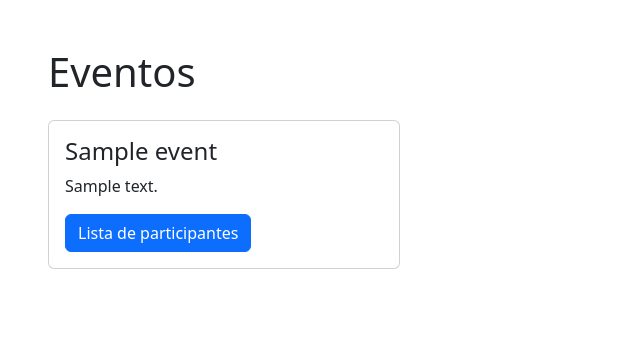
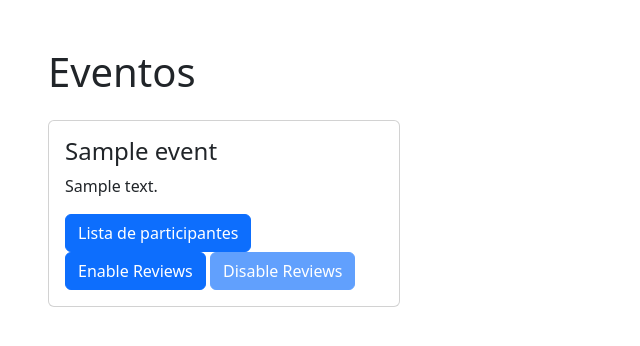
Before and after one commit to Saulix22/Ingenia, a Django app: page / in a window 1280 px wide. Shown: the part 56-402 px from the top of the page, without its empty margins (0-640 px from the left). Run offline with Django 4.2, Linux system fonts and the light colour scheme; a user stored in the database is signed in; tables that the repository leaves empty hold one stand-in row (values such as "Sample post").

Commit message:
Reviews activate management and add reviews in process

```diff
--- a/INGENIA/App/models.py
+++ b/INGENIA/App/models.py
@@ -15,6 +15,7 @@ class Event(models.Model):
     description = models.TextField()
     date = models.DateField()
     max_participants = models.PositiveIntegerField()
+    reviews_enabled = models.BooleanField(default=False)
 
     def __str__(self):
         return self.name
@@ -36,6 +37,8 @@ class Registration(models.Model):
     student = models.ForeignKey(Student, on_delete=models.CASCADE)
     passcode = models.CharField(max_length=6, default=generate_passcode, unique=True)
     attended = models.BooleanField(default=False)
+    review = models.TextField(blank=True, null=True)
+    rating = models.PositiveIntegerField(blank=True, null=True)
 
     def __str__(self):
         return f"{self.student.name} - {self.event.name}"
--- a/INGENIA/App/templates/pages/home.html
+++ b/INGENIA/App/templates/pages/home.html
@@ -19,6 +19,15 @@
                         Registrarme
                         </button>
                       </a>
+
+                      {% if event.reviews_enabled %}
+                          <a href="{% url 'add_review' event.id %}">
+                            <button type="button" class="btn btn-primary">
+                              Agregar Review
+                              </button>
+                          </a>
+                      {% endif %}
+
                       {% endif %}
 
                       {% if user.is_authenticated and user.is_superuser %}
@@ -27,7 +36,21 @@
                           Lista de participantes
                         </button>
                       </a>
+
+                      <form method="post" action="{% url 'toggle_reviews' event.id 'enable' %}" style="display: inline;">
+                          {% csrf_token %}
+                          <button type="submit" class="btn btn-primary" {% if event.reviews_enabled %} disabled {% endif %}>
+                              Enable Reviews
+                          </button>
+                      </form>
+                      <form method="post" action="{% url 'toggle_reviews' event.id 'disable' %}" style="display: inline;">
+                          {% csrf_token %}
+                          <button type="submit" class="btn btn-primary" {% if not event.reviews_enabled %} disabled {% endif %}>
+                              Disable Reviews
+                          </button>
+                      </form>
                       {% endif %}
+
                     </div>
                   </div>
 
--- a/INGENIA/App/views.py
+++ b/INGENIA/App/views.py
@@ -3,12 +3,10 @@ from django.shortcuts import render
 from django.shortcuts import render, get_object_or_404, redirect
 from django.http import HttpResponse
 from .models import Event, Student, Registration
-from .forms import EventForm, RegistrationForm
+from .forms import EventForm, RegistrationForm, ReviewForm, PasscodeForm, ToggleReviewsForm
 import csv
 import uuid, secrets, string
 from django.contrib.auth.decorators import login_required, user_passes_test
-
-
 
 
 def home(request):
@@ -95,3 +93,52 @@ def generate_passcode():
         passcode = ''.join(secrets.choice(alphabet) for _ in range(6))
         if not Registration.objects.filter(passcode=passcode).exists():
             return passcode
+
+def add_review(request, event_id):
+    event = get_object_or_404(Event, id=event_id)
+    if not event.reviews_enabled:
+        return render(request, 'pages/reviews_disabled.html', {'event': event})
+
+    registration = None
+    authenticated = False
+    passcode_form = PasscodeForm()
+    review_form = ReviewForm()
+
+    if request.method == 'POST':
+        if 'passcode' in request.POST:
+            passcode_form = PasscodeForm(request.POST)
+            if passcode_form.is_valid():
+                name = passcode_form.cleaned_data['name']
+                passcode = passcode_form.cleaned_data['passcode']
+                try:
+                    registration = Registration.objects.get(student__name=name, passcode=passcode, event=event)
+                    authenticated = True
+                    review_form = ReviewForm(instance=registration)
+                except Registration.DoesNotExist:
+                    passcode_form.add_error(None, 'Invalid name or passcode')
+        elif 'review' in request.POST:
+            registration_id = request.POST.get('registration_id')
+            registration = get_object_or_404(Registration, id=registration_id)
+            authenticated = True
+            review_form = ReviewForm(request.POST, instance=registration)
+            if review_form.is_valid():
+                review_form.save()
+                return redirect('event_list')
+
+    return render(request, 'pages/add_review.html', {
+        'event': event,
+        'passcode_form': passcode_form,
+        'review_form': review_form,
+        'authenticated': authenticated,
+        'registration': registration
+    })
+
+
+def toggle_reviews(request, event_id, action):
+    event = get_object_or_404(Event, id=event_id)
+    if action == 'enable':
+        event.reviews_enabled = True
+    elif action == 'disable':
+        event.reviews_enabled = False
+    event.save()
+    return redirect('home')
--- a/INGENIA/INGENIA/urls.py
+++ b/INGENIA/INGENIA/urls.py
@@ -16,5 +16,7 @@ urlpatterns = [
     path('events/register/<int:event_id>/', views.register, name='register'),
     path('check-in/', login_required(user_passes_test(admin_required)(views.check_in)), name='check_in'),
     path('export/<int:event_id>/', views.export_attendees, name='export_attended'),
-    # path('add-review/<int:event_id>/', views.add_review, name='add_review'),
+    path('add-review/<int:event_id>/', views.add_review, name='add_review'),
+    path('toggle-reviews/<int:event_id>/<str:action>/', views.toggle_reviews, name='toggle_reviews'),
+
 ]
```
Also changed, not shown: INGENIA/App/forms.py (+15 -1 lines), INGENIA/App/templates/pages/reviews_disabled.html (added, +13 -0 lines), INGENIA/App/migrations/0007_event_reviews_enabled.py (added), INGENIA/App/migrations/0008_registration_rating_registration_review.py (added).
